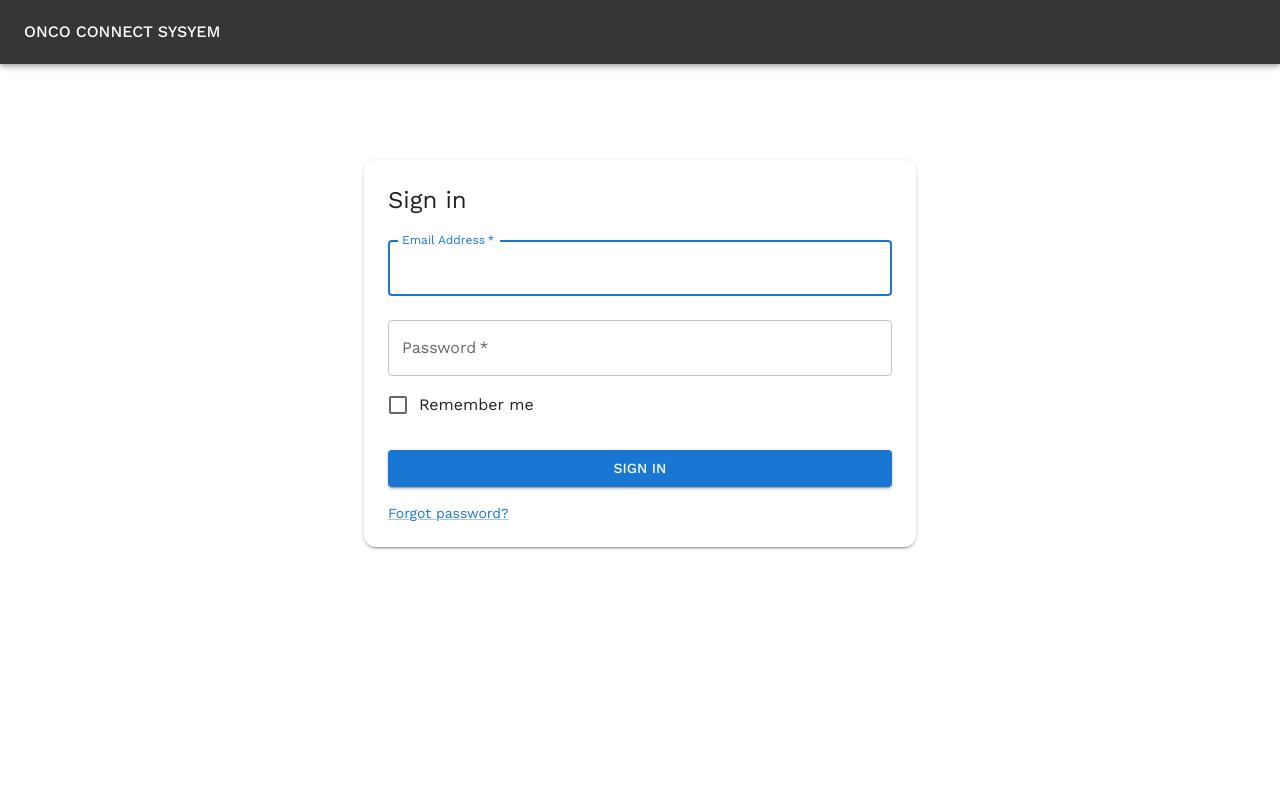
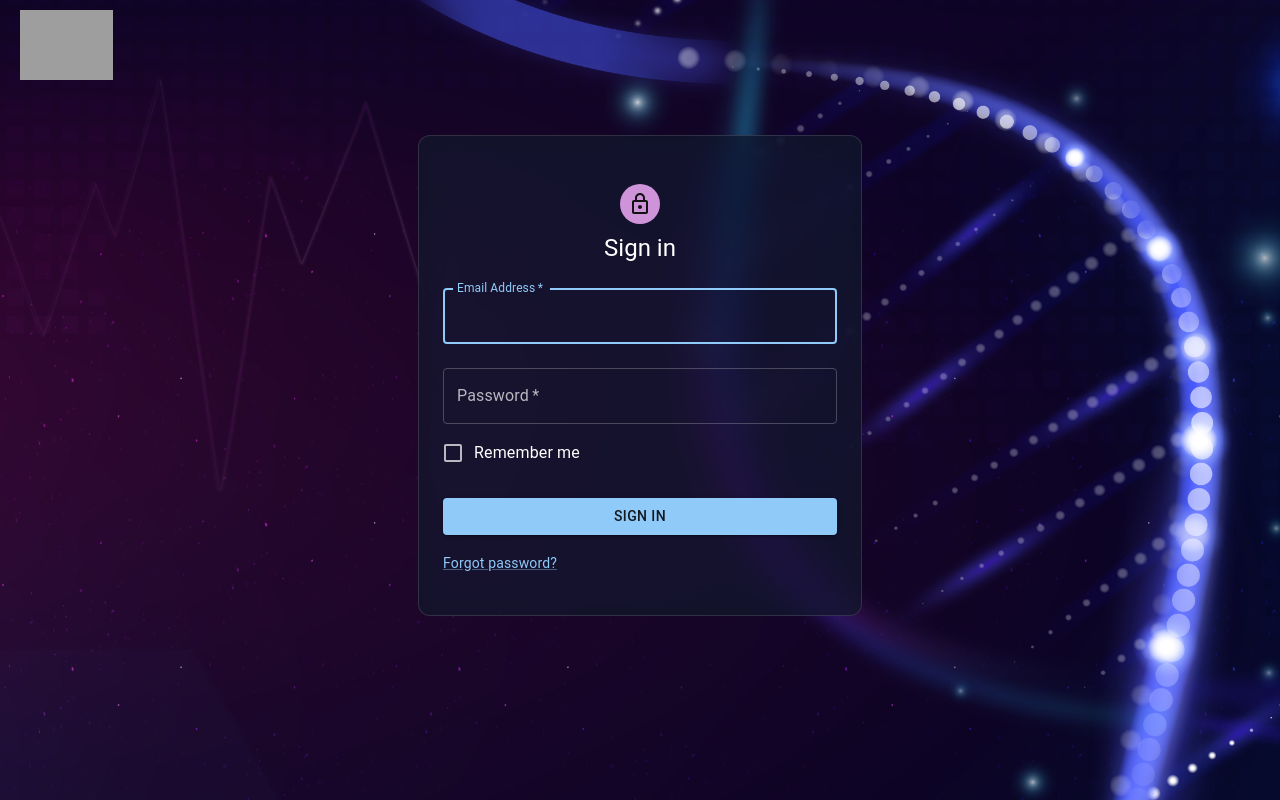
Before and after one commit to karthiksb/React-MUI, a React (Vite) app: page / in a window 1280 px wide. Built offline with nearby package versions, Linux system fonts and the light colour scheme; grey boxes are pictures that could not be loaded.

Commit message:
new Login Screen

```diff
--- a/src/Feature/Login/LoginForm.jsx
+++ b/src/Feature/Login/LoginForm.jsx
@@ -1,44 +1,81 @@
+import React from "react";
+import backgroundImage from "../../assets/art.png";
+import Avatar from "@mui/material/Avatar";
 import Button from "@mui/material/Button";
+import CssBaseline from "@mui/material/CssBaseline";
 import TextField from "@mui/material/TextField";
 import FormControlLabel from "@mui/material/FormControlLabel";
 import Checkbox from "@mui/material/Checkbox";
 import Link from "@mui/material/Link";
 import Grid from "@mui/material/Grid";
 import Box from "@mui/material/Box";
+import LockOutlinedIcon from "@mui/icons-material/LockOutlined";
 import Typography from "@mui/material/Typography";
 import Container from "@mui/material/Container";
-import { Paper } from "@mui/material";
-import { useNavigate } from "react-router-dom";
+import { createTheme } from "@mui/material";
+import { ThemeProvider } from "@emotion/react";
 
-export default function LoginForm() {
-  const navigate = useNavigate();
+const theme = createTheme({
+  palette: {
+    mode: "dark",
+  },
+});
 
-  const handleSubmit = (event) => {
-    event.preventDefault();
-    const data = new FormData(event.currentTarget);
-    console.log({
-      email: data.get("email"),
-      password: data.get("password"),
-    });
-    navigate("/dashboard");
-  };
-
+export default function Loginpage() {
   return (
-    <Container component="main" maxWidth="sm" sx={{ mt: 20 }}>
-      <Paper elevation={2} sx={{ px: 3, py: 3, borderRadius: 3 }}>
+    <ThemeProvider theme={theme}>
       <Box
         sx={{
           display: "flex",
           flexDirection: "column",
+          alignItems: "center",
+          backgroundImage: `url(${backgroundImage})`,
+          backgroundSize: "cover",
+          backgroundPosition: "center",
+          backgroundRepeat: "no-repeat",
+          height: "100vh",
         }}>
+        <Box
+          sx={{
+            width: "100%",
+            height: "auto",
+          }}>
+          <img
+            style={{
+              marginTop: "10px",
+              marginLeft: "20px",
+              height: "70px",
+              backgroundSize: "contain",
+            }}
+            src="https://static.wixstatic.com/media/feedf7_adcf469e7f52497d894434defc0bcfba~mv2.png/v1/fill/w_517,h_167,al_c,q_85,usm_0.66_1.00_0.01,enc_auto/logo%20ki%20med%20weiss_lowres.png"
+            alt="logo"
+          />
+          <Container
+            sx={{
+              mt: 6,
+              backdropFilter: "blur(16px) saturate(180%)",
+              WebkitBackdropFilter: "blur(16px) saturate(180%)",
+              backgroundColor: "rgba(17, 25, 40, 0.75)",
+              borderRadius: "12px",
+              border: "1px solid rgba(255, 255, 255, 0.125)",
+              p: 5,
+            }}
+            component="main"
+            maxWidth="xs">
+            <CssBaseline />
+            <Box
+              sx={{
+                display: "flex",
+                flexDirection: "column",
+                alignItems: "center",
+              }}>
+              <Avatar sx={{ m: 1, bgcolor: "secondary.main" }}>
+                <LockOutlinedIcon />
+              </Avatar>
               <Typography component="h1" variant="h5">
                 Sign in
               </Typography>
-          <Box
-            component="form"
-            onSubmit={handleSubmit}
-            noValidate
-            sx={{ mt: 1 }}>
+              <Box component="form" noValidate sx={{ mt: 1 }}>
                 <TextField
                   margin="normal"
                   required
@@ -48,7 +85,9 @@ export default function LoginForm() {
                   name="email"
                   autoComplete="email"
                   autoFocus
+                  sx={{ color: "white", borderColor: "white" }}
                 />
+
                 <TextField
                   margin="normal"
                   required
@@ -58,6 +97,7 @@ export default function LoginForm() {
                   type="password"
                   id="password"
                   autoComplete="current-password"
+                  sx={{ color: "white", borderColor: "white" }}
                 />
                 <FormControlLabel
                   control={<Checkbox value="remember" color="primary" />}
@@ -72,14 +112,16 @@ export default function LoginForm() {
                 </Button>
                 <Grid container>
                   <Grid item xs>
-                <Link href="/forgotpassword" variant="body2">
+                    <Link href="#" variant="body2">
                       Forgot password?
                     </Link>
                   </Grid>
                 </Grid>
               </Box>
             </Box>
-      </Paper>
           </Container>
+        </Box>
+      </Box>
+    </ThemeProvider>
   );
 }
--- a/src/pages/LoginPage.jsx
+++ b/src/pages/LoginPage.jsx
@@ -14,7 +14,6 @@ function LoginPage() {
             index
             element={
               <>
-                <Appbar showDrawerIcon={false} />
                 <LoginForm />
               </>
             }
```
Also changed, not shown: src/assets/art.png (added). Lines whose indentation alone changed are shown as unchanged.
